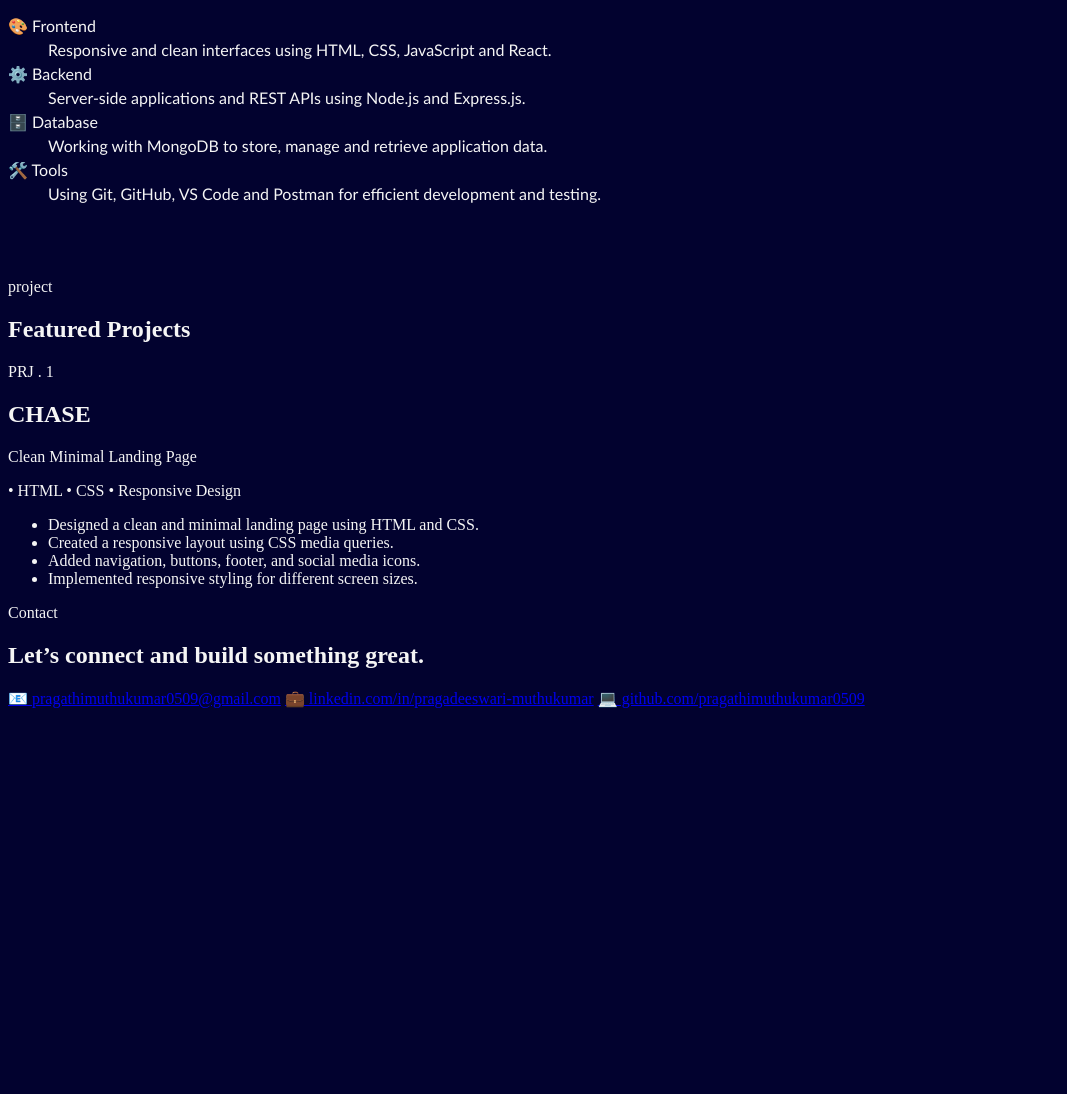
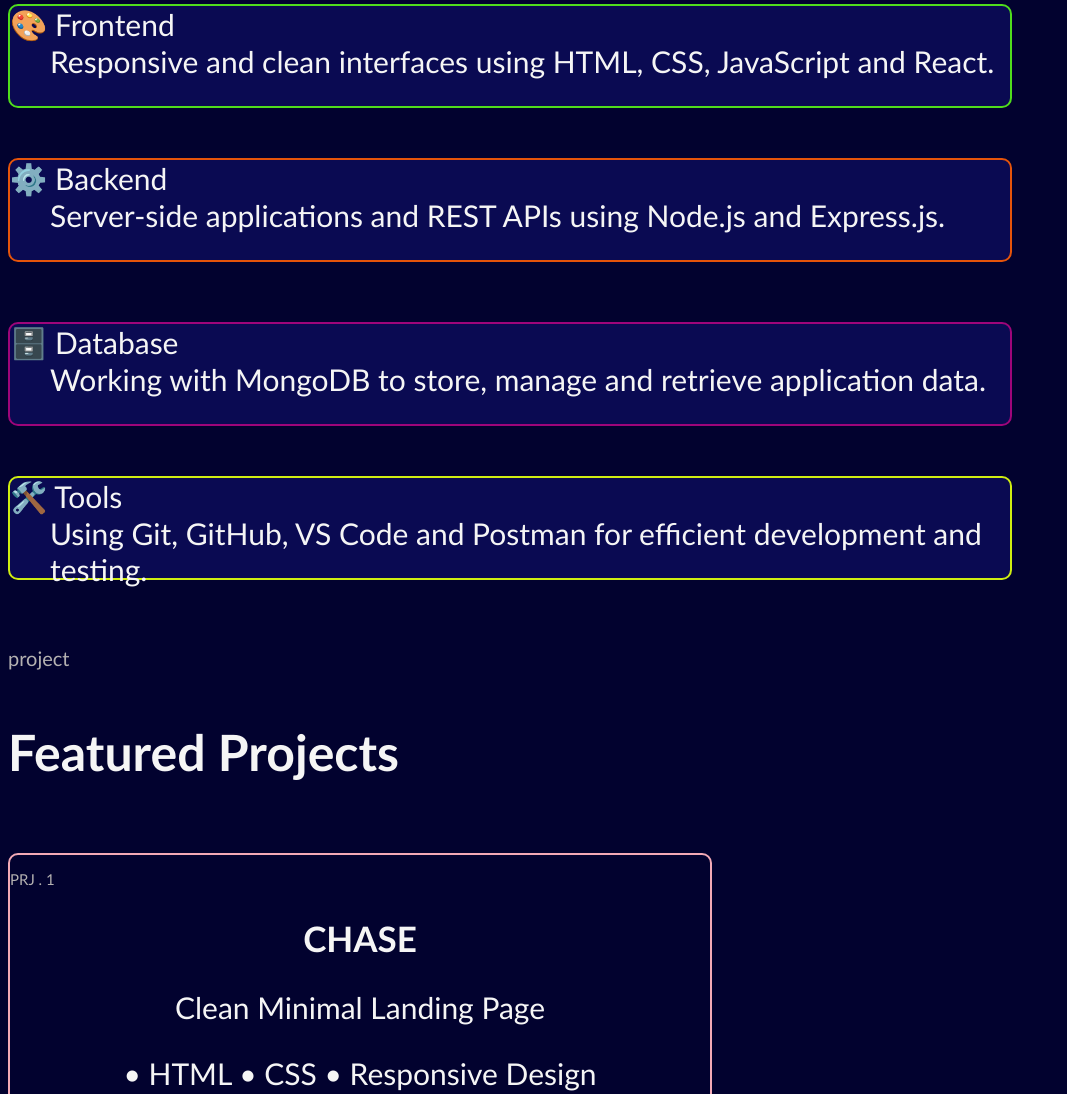
Before and after one commit to pragathimuthukumar0509-hue/portfolio, a plain HTML site: page portfolio.html in a window 1280 px wide. Shown: the part 1394-2488 px from the top of the page, without its empty margins (0-1067 px from the left). Before the commit the page ends 2102 px from the top, so only its background shows below. Drawn offline with nearby package versions, Linux system fonts and the light colour scheme; files whose address does not match are found by name.

Commit message:
Updated portfolio

```diff
--- a/portfolio.css
+++ b/portfolio.css
@@ -144,10 +144,112 @@
       position: relative;
       top: 40px;
 }
-.up{
+
+.end{
+    background-color:  rgb(10, 10, 82);
+    width: 1000px;
+    height: 100px;
+    font-size: 30px;
+    font-family: 'Gill Sans', 'Gill Sans MT', Calibri, 'Trebuchet MS', sans-serif;
     position: relative;
-    top: 50px;
-    gap: 20px;
+    top: 40px;
+      border: 2px solid rgb(80, 221, 28);
+      border-radius: 10px;
+}
+.end:hover{
+     transform: translateX(40px);
+}
+.backend{
+       background-color:  rgb(10, 10, 82);
+    width: 1000px;
+    height: 100px;
+    font-size: 30px;
+    font-family: 'Gill Sans', 'Gill Sans MT', Calibri, 'Trebuchet MS', sans-serif;
+    position: relative;
+    top: 90px;
+      border: 2px solid rgb(229, 84, 11);
+      border-radius: 10px;
+}
+.backend:hover{
+     transform: translateX(40px);}
+
+.database{
+     background-color:  rgb(10, 10, 82);
+    width: 1000px;
+    height: 100px;
+    font-size: 30px;
+    font-family: 'Gill Sans', 'Gill Sans MT', Calibri, 'Trebuchet MS', sans-serif;
+    position: relative;
+    top: 150px;
+      border: 2px solid rgb(158, 5, 122);
+      border-radius: 10px;
+}
+.database:hover{
+     transform: translateX(40px);}
+
+.tools{
+    background-color:  rgb(10, 10, 82);
+    width: 1000px;
+    height: 100px;
+    font-size: 30px;
+    font-family: 'Gill Sans', 'Gill Sans MT', Calibri, 'Trebuchet MS', sans-serif;
+    position: relative;
+    top: 200px;
+      border: 2px solid rgb(208, 238, 17);
+      border-radius: 10px;
+}
+.tools:hover{
+     transform: translateX(40px);
+}
+.proje{
+    position: relative;
+    top: 140px;
+     color: rgb(180, 177, 177);
+     font-size: 20px;
+      font-family: 'Gill Sans', 'Gill Sans MT', Calibri, 'Trebuchet MS', sans-serif;
+
+}
+.Featured{
+    position: relative;
+    top: 150px;
+    font-size: 50px;
+      font-family: 'Gill Sans', 'Gill Sans MT', Calibri, 'Trebuchet MS', sans-serif;
+}
+.border{
+    width: 700px;
+    height: 500px;
+    border: 2px solid rgb(243, 170, 182);
+    position: relative;
+    top: 180px;
+    border-radius: 10px;
+}
+.footer{
+    position: relative;
+    top: 500px;
+}
+.prj{
+     color: rgb(180, 177, 177);
+     font-size: 15px;
      font-family: 'Gill Sans', 'Gill Sans MT', Calibri, 'Trebuchet MS', sans-serif;
-     line-height: 1.5;
 }
+.chase{
+    font-size: 35px;
+    font-family: 'Gill Sans', 'Gill Sans MT', Calibri, 'Trebuchet MS', sans-serif;
+    text-align: center;
+}
+.page{
+ font-size: 30px;
+ font-family: 'Gill Sans', 'Gill Sans MT', Calibri, 'Trebuchet MS', sans-serif;
+    text-align: center;
+}
+.design{
+   font-size: 30px;
+ font-family: 'Gill Sans', 'Gill Sans MT', Calibri, 'Trebuchet MS', sans-serif;
+    text-align: center;
+}
+.size{
+    line-height: 40px;
+    font-size: 20px;
+
+
+}
--- a/portfolio.html
+++ b/portfolio.html
@@ -44,33 +44,37 @@
 <section>
     <p class="skill">Skill</p>
     <h2 class="what">WHAT I BUILD</h2>
-    <dl class="up">
-        <dt class="end">🎨 Frontend</dt>
-        <dd  class="end">Responsive and clean interfaces using HTML, CSS, JavaScript and React.</dd>
+    <dl><section class="end">
+        <dt >🎨 Frontend</dt>
+        <dd >Responsive and clean interfaces using HTML, CSS, JavaScript and React.</dd></section>
+        <section class="backend">
         <dt>⚙️ Backend</dt>
-        <dd>Server-side applications and REST APIs using Node.js and Express.js.</dd>
+        <dd>Server-side applications and REST APIs using Node.js and Express.js.</dd></section>
+        <section class="database">
         <dt>🗄️ Database</dt>
-        <dd>Working with MongoDB to store, manage and retrieve application data.</dd>
+        <dd>Working with MongoDB to store, manage and retrieve application data.</dd></section>
+        <section class="tools">
         <dt>🛠️ Tools</dt>
-        <dd>Using Git, GitHub, VS Code and Postman for efficient development and testing.</dd>
+        <dd>Using Git, GitHub, VS Code and Postman for efficient development and testing.</dd></section>
     </dl>
 </section><br><br><br><br><br>
 <section>
-    <p>project</p>
-    <h2>Featured Projects</h2>
-    <p>PRJ . 1</p>
-    <h2>  CHASE</h2>
-    <p> Clean Minimal Landing Page</p>
-    <p> • HTML • CSS • Responsive Design</p>
-    <p>
+    <p class="proje">project</p>
+    <h2 class="Featured">Featured Projects</h2>
+    <section class="border">
+    <p class="prj">PRJ . 1</p>
+    <h2 class="chase">  CHASE</h2>
+    <p class="page"> Clean Minimal Landing Page</p>
+    <p class="design"> • HTML • CSS • Responsive Design</p>
+    <p ><section class="size">
         <ul><li>Designed a clean and minimal landing page using HTML and CSS.</li>
         <li>Created a responsive layout using CSS media queries.</li>
     <li>Added navigation, buttons, footer, and social media icons.</li>
-<li>Implemented responsive styling for different screen sizes.</li></ul>
-    </p>
+<li>Implemented responsive styling for different screen sizes.</li></ul>   </section>
+    </p></section>
 </section>
 
-<footer>
+<footer class="footer">
     <p>Contact</p>
     <h2>Let’s connect and build something great.</h2>
     <a href="/">📧 pragathimuthukumar0509@gmail.com</a>
```
